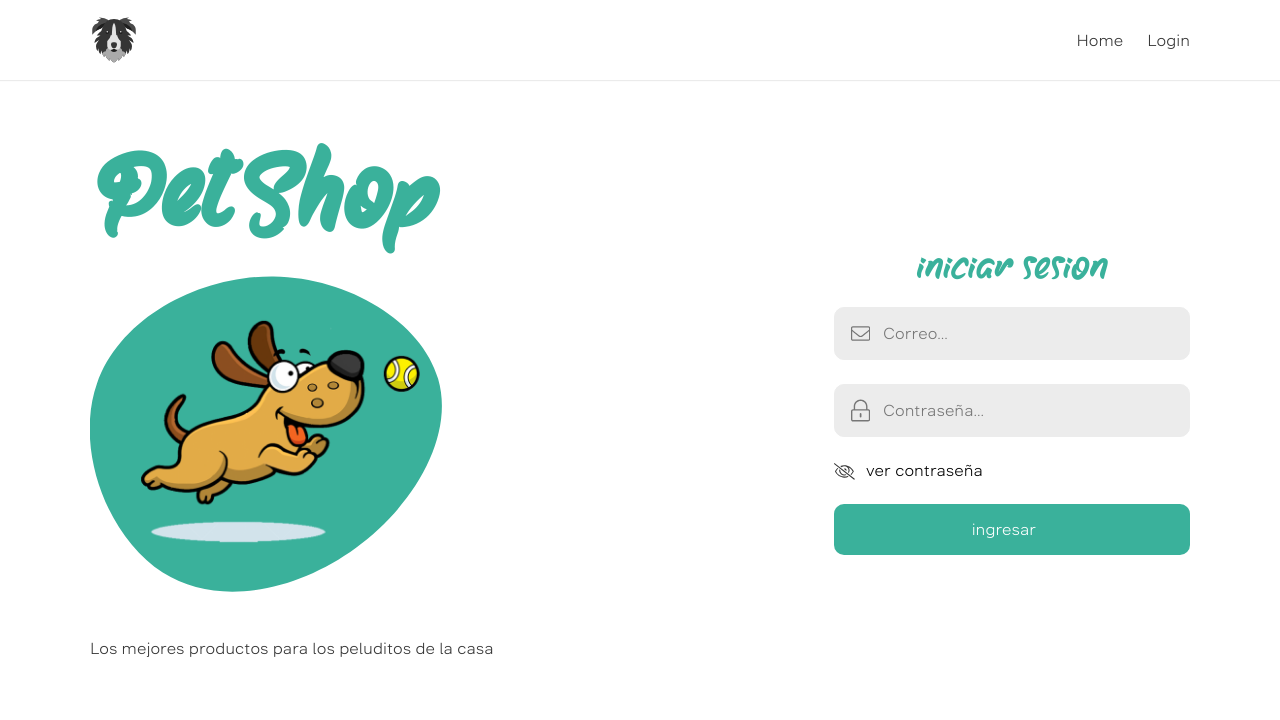
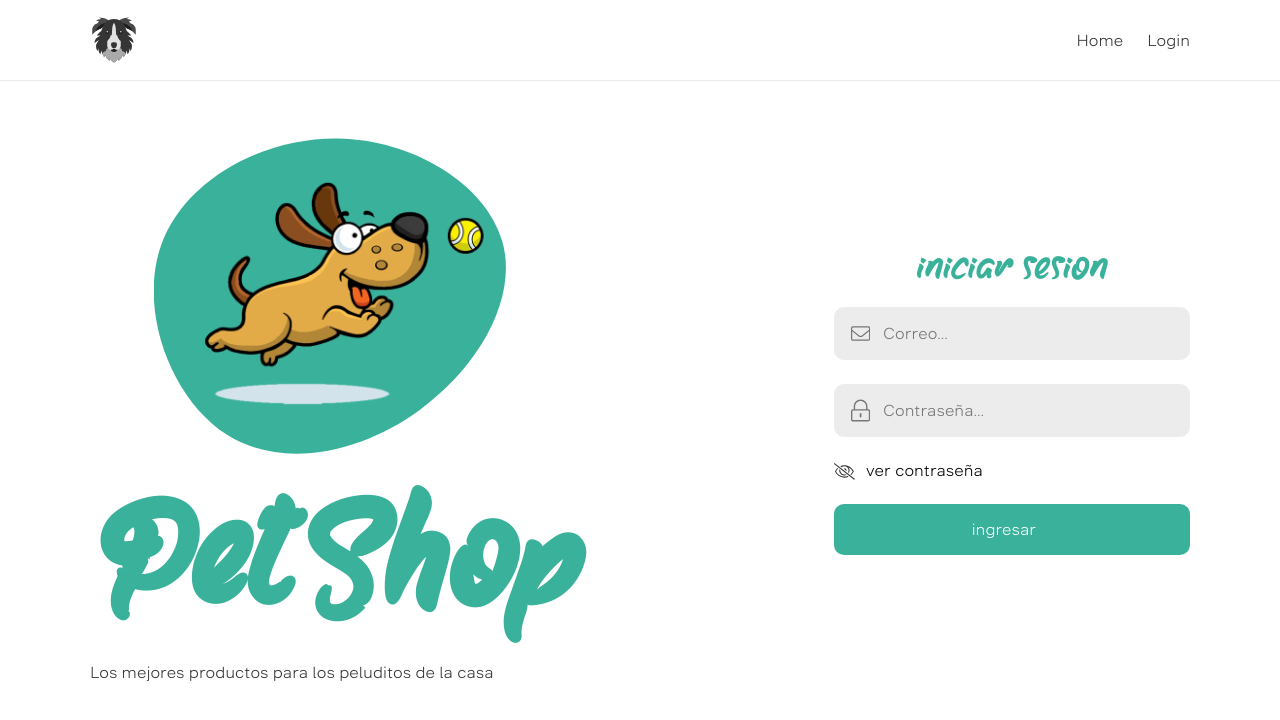
Before and after one commit to wilian1808/digital, a React (Create React App) app: page /login in a window 1280 px wide. Shown: the top 720 px of the page. Built offline with nearby package versions, Linux system fonts and the light colour scheme.

Commit message:
add animations

```diff
--- a/src/components/slogan/index.css
+++ b/src/components/slogan/index.css
@@ -6,7 +6,7 @@
 .slogan__title {
     color: #3ab19b;
     font-family: var(--font-title);
-    font-size: 7rem;
+    font-size: 10rem;
     letter-spacing: .1rem;
 }
 
@@ -67,6 +67,7 @@
 }
 
 .slogan__image {
+    margin-left: 4rem;
     width: 22rem;
     animation: ss 1s ease-in-out;
     fill: #3ab19b;
--- a/src/components/slogan/index.jsx
+++ b/src/components/slogan/index.jsx
@@ -7,8 +7,8 @@ export default function Slogan () {
     <div className="slogan">
       <div className="slogan__content">
 
+        <Blob className="slogan__image"></Blob>
         <h1 className="slogan__title">PetShop</h1>
-        <Blob className="slogan__image"></Blob>
         <div className="slogan__description">
           Los mejores productos para los peluditos de la casa
         </div>
```
